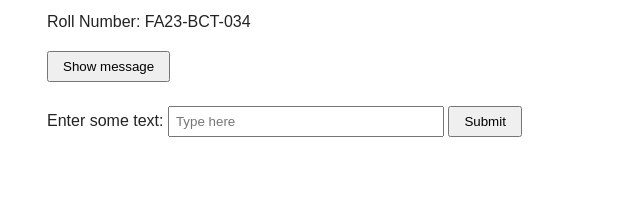
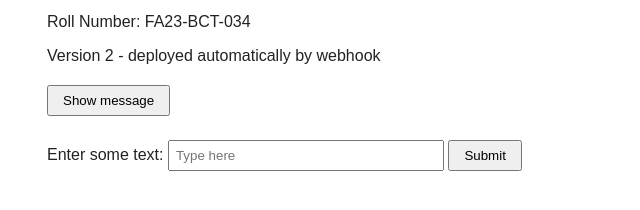
Before and after one commit to Sadatali9/cicd-assignment-FA23-BCT-034, a plain HTML site: page index.html in a window 1280 px wide. Shown: the part 156-366 px from the top of the page, without its empty margins (273-913 px from the left). Drawn offline with Linux system fonts and the light colour scheme.

Commit message:
Small change: add version line

```diff
--- a/index.html
+++ b/index.html
@@ -14,6 +14,7 @@
   <h1 id="title">Automated CI/CD Pipeline for a Web Application</h1>
   <p id="name">Name: Sadat Ali</p>
   <p id="roll">Roll Number: FA23-BCT-034</p>
+  <p id="version">Version 2 - deployed automatically by webhook</p>
 
   <button id="show-msg" onclick="document.getElementById('msg').textContent='Welcome! This page was deployed by Jenkins.'">Show message</button>
   <p id="msg"></p>
```
